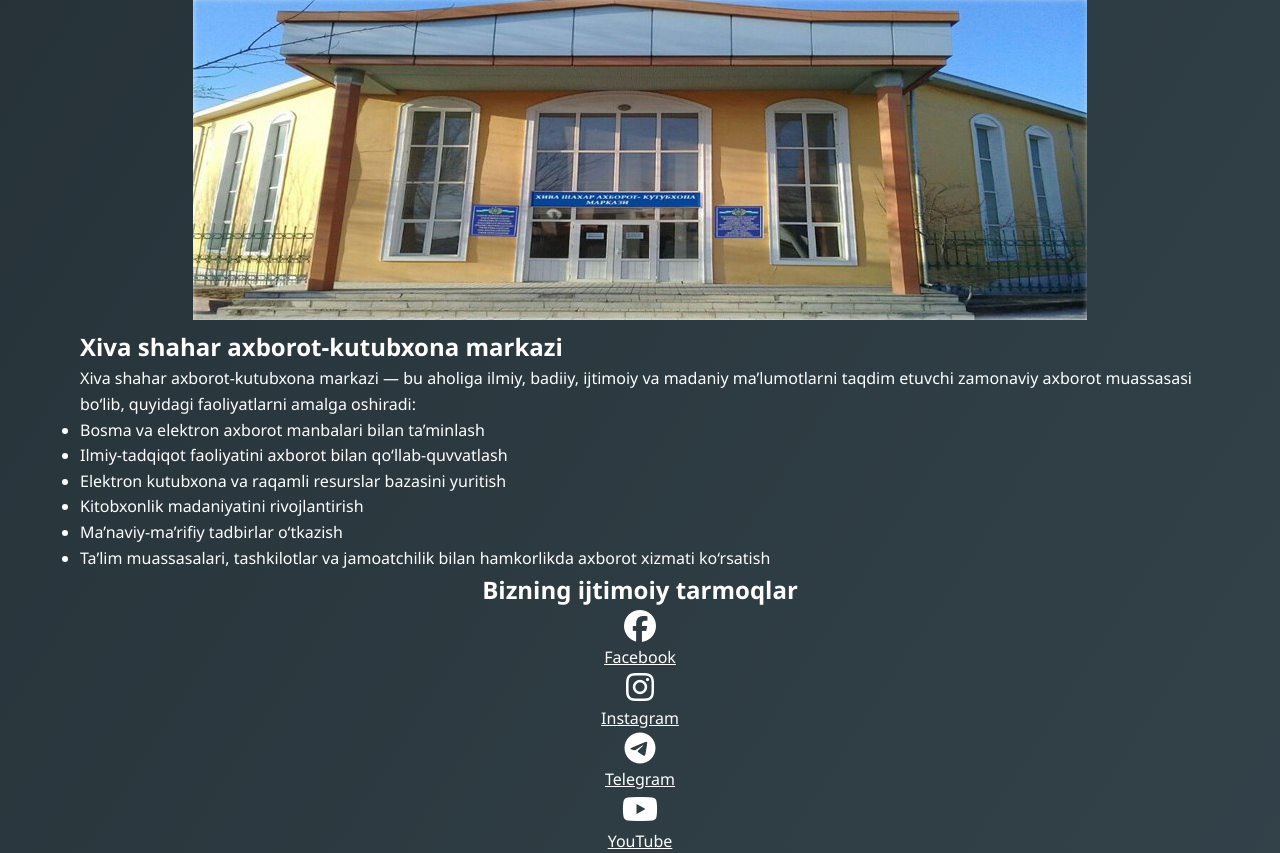
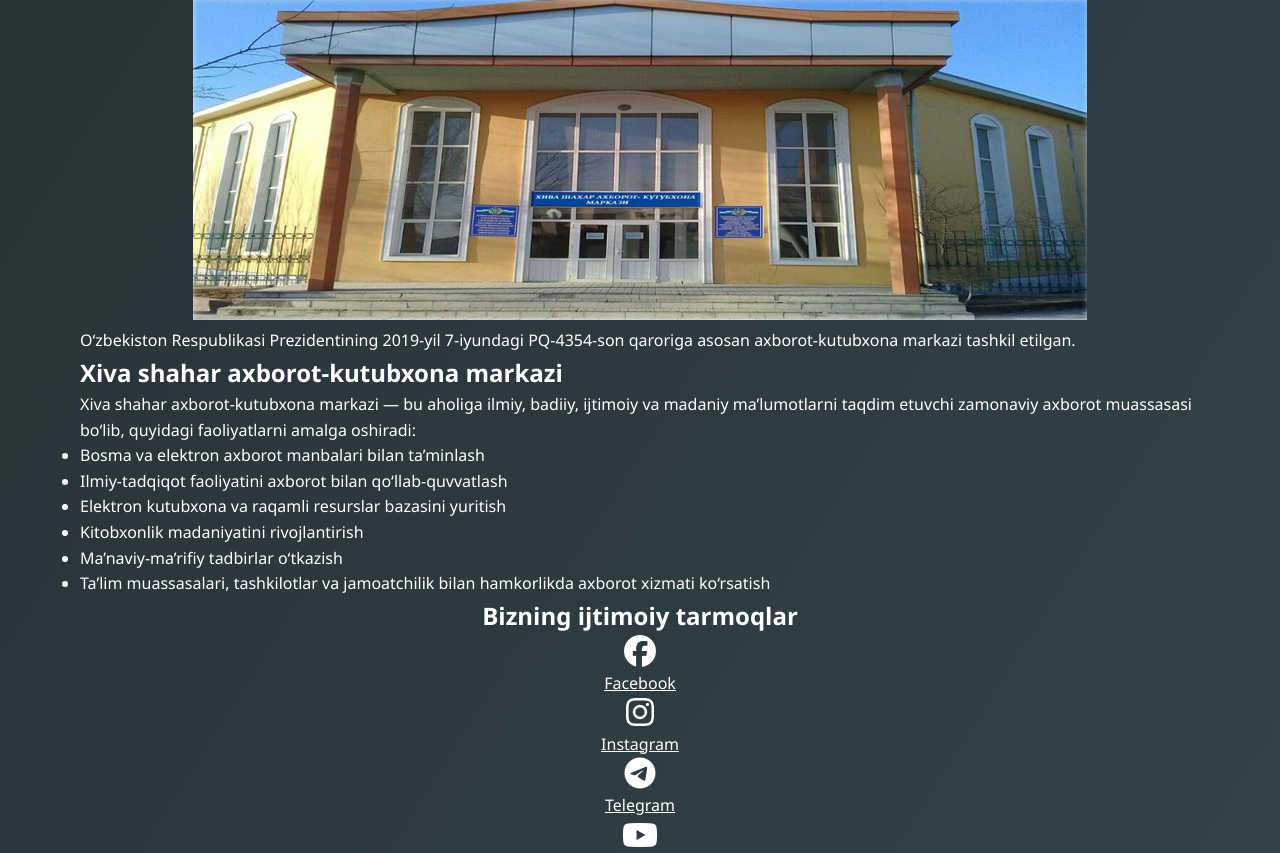
Before and after one commit to HumoyunOtaboyev/xiva_akm, a Django app: page /about/ in a window 1280 px wide. Shown: the part 119-972 px from the top of the page. Run offline with Django 5.2, Linux system fonts and the light colour scheme; some libraries are stand-ins or nearby versions.

Commit message:
Update aboutUs.html
1

```diff
--- a/templates/aboutUs/aboutUs.html
+++ b/templates/aboutUs/aboutUs.html
@@ -6,6 +6,13 @@
     <h1 class="text-center mb-4">Biz haqimizda</h1>
     <div class="text-center mb-5">
       <img class="img-fluid rounded shadow" style="max-height: 400px; object-fit: cover;" src="{% static 'img/library.jpg' %}" alt="library">
+    </div>
+    <div class="container">
+      <p>
+        <span class="highlight">O‘zbekiston Respublikasi Prezidentining</span>
+        2019-yil 7-iyundagi PQ-4354-son qaroriga asosan
+        axborot-kutubxona markazi tashkil etilgan.
+      </p>
     </div>
     <div class="container">
       <h1>Xiva shahar axborot-kutubxona markazi</h1>
```
